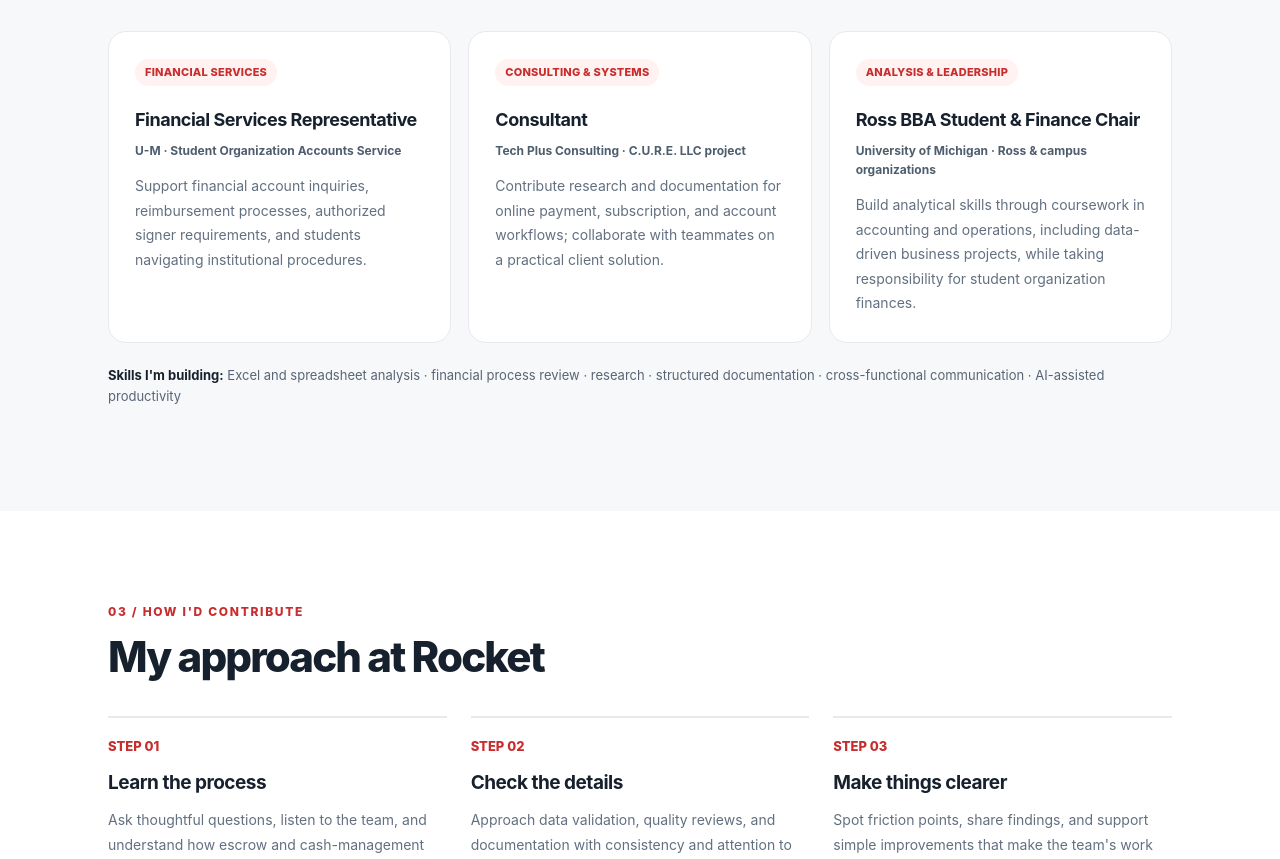
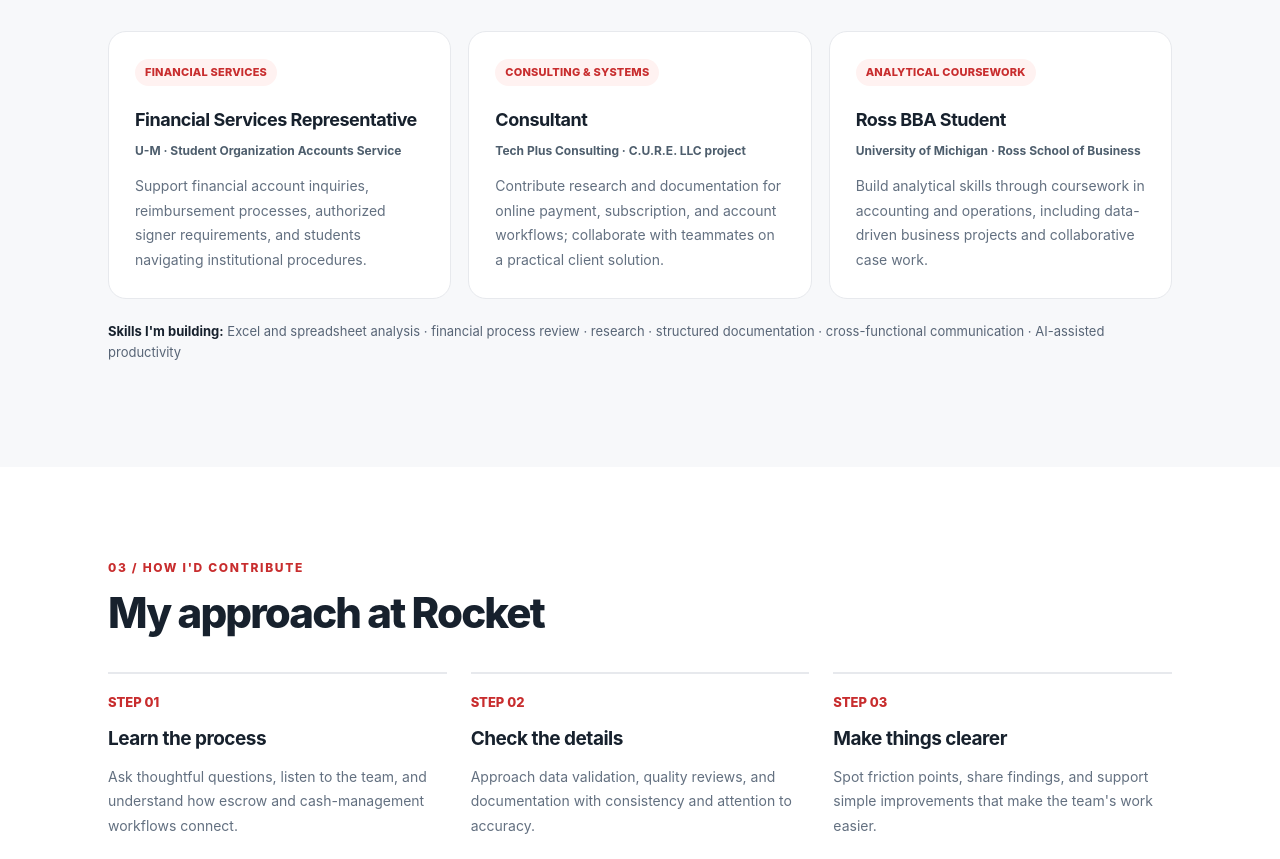
Before and after one commit to priyonti-sys/priyonti-roy-portfolio, a plain HTML site: page rocket-escrow-intern-2027/index.html in a window 1280 px wide. Shown: the part 1826-2685 px from the top of the page. Drawn offline with Linux system fonts and the light colour scheme.

Commit message:
Correct unverified finance chair claim in Rocket portfolio

```diff
--- a/rocket-escrow-intern-2027/index.html
+++ b/rocket-escrow-intern-2027/index.html
@@ -184,7 +184,7 @@
         <div class="experience-list">
           <article class="experience"><span class="tag">FINANCIAL SERVICES</span><h3>Financial Services Representative</h3><div class="org">U-M · Student Organization Accounts Service</div><p>Support financial account inquiries, reimbursement processes, authorized signer requirements, and students navigating institutional procedures.</p></article>
           <article class="experience"><span class="tag">CONSULTING & SYSTEMS</span><h3>Consultant</h3><div class="org">Tech Plus Consulting · C.U.R.E. LLC project</div><p>Contribute research and documentation for online payment, subscription, and account workflows; collaborate with teammates on a practical client solution.</p></article>
-          <article class="experience"><span class="tag">ANALYSIS & LEADERSHIP</span><h3>Ross BBA Student & Finance Chair</h3><div class="org">University of Michigan · Ross & campus organizations</div><p>Build analytical skills through coursework in accounting and operations, including data-driven business projects, while taking responsibility for student organization finances.</p></article>
+          <article class="experience"><span class="tag">ANALYTICAL COURSEWORK</span><h3>Ross BBA Student</h3><div class="org">University of Michigan · Ross School of Business</div><p>Build analytical skills through coursework in accounting and operations, including data-driven business projects and collaborative case work.</p></article>
         </div>
         <p class="working"><strong>Skills I'm building:</strong> Excel and spreadsheet analysis · financial process review · research · structured documentation · cross-functional communication · AI-assisted productivity</p>
       </div>
```
